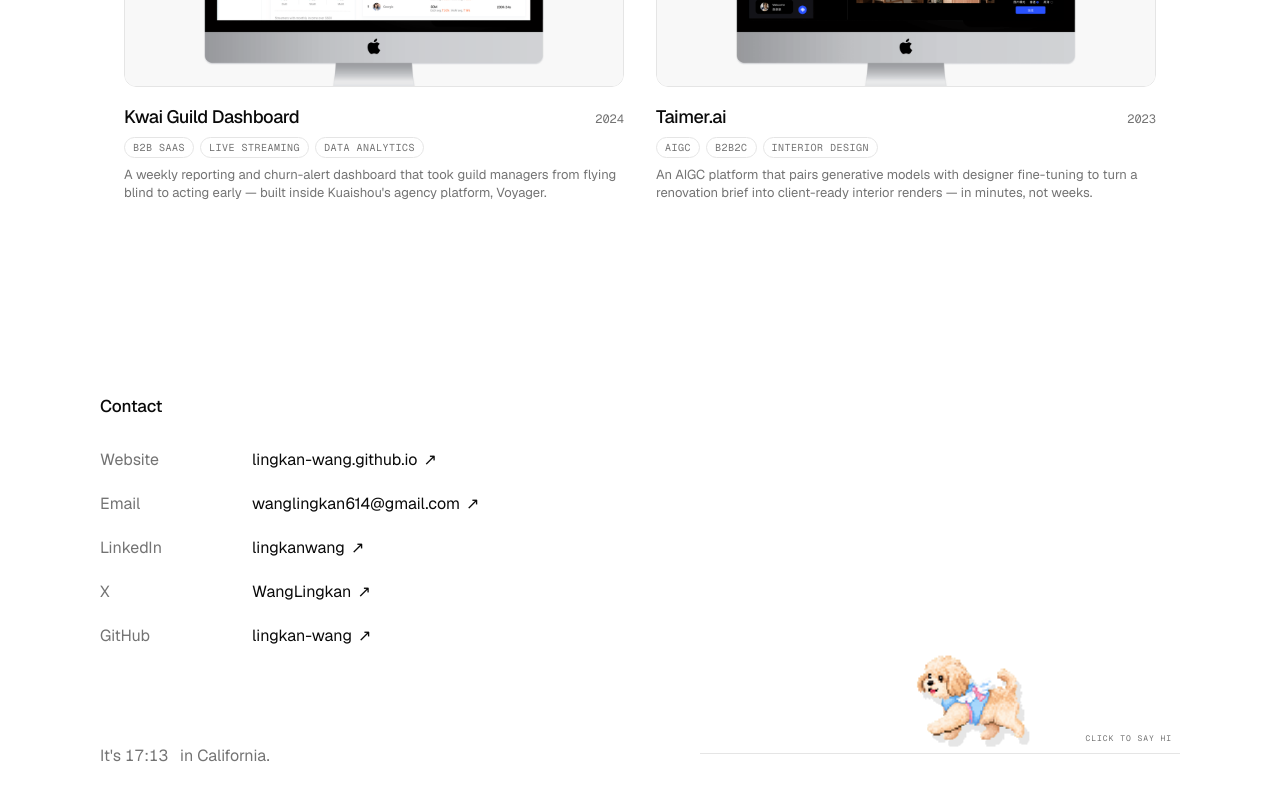
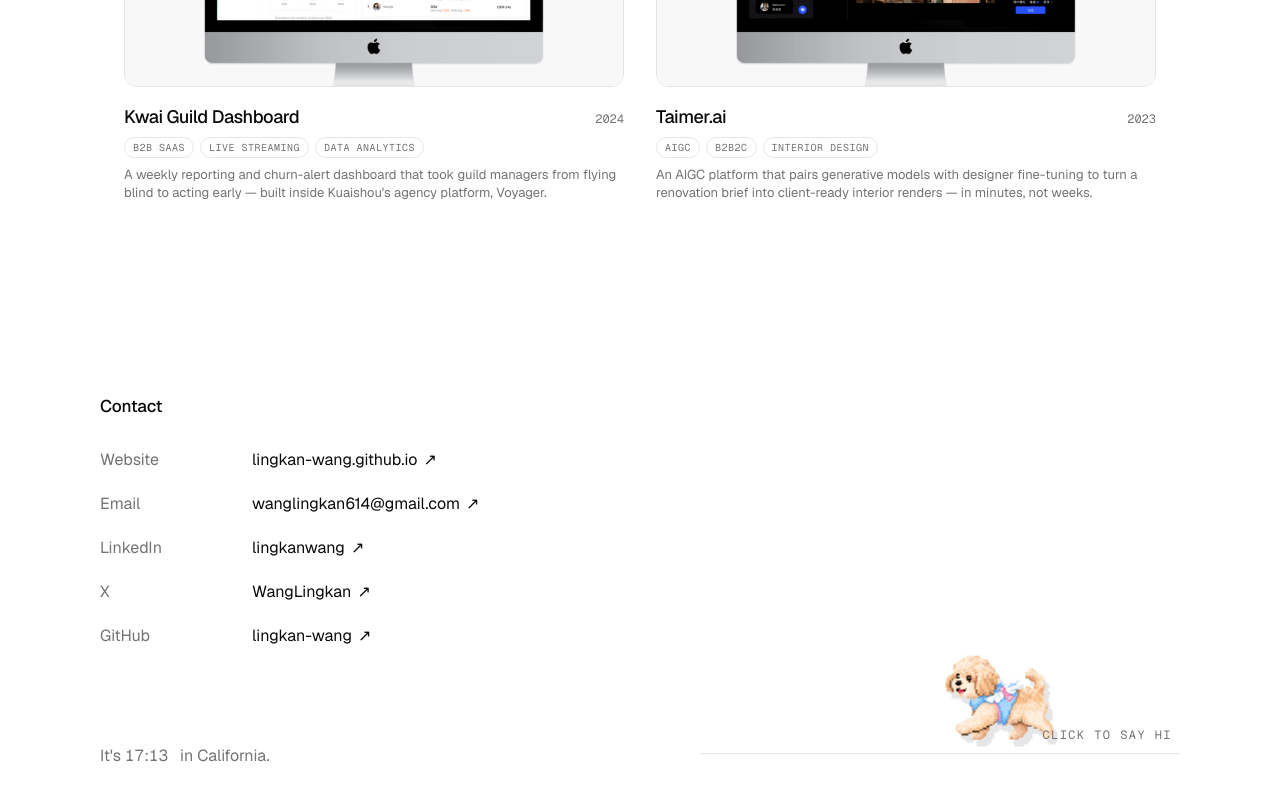
Before and after one commit to lingkan-wang/lingkan-wang.github.io, a Next.js app: page / in a window 1280 px wide. Shown: the part 1807-2607 px from the top of the page. Built offline with nearby package versions, Linux system fonts and the light colour scheme.

Commit message:
Refine footer dog motion and labels

```diff
--- a/components/footer-dog.module.css
+++ b/components/footer-dog.module.css
@@ -66,7 +66,7 @@
   background: var(--color-bg);
   box-shadow: 2px 2px 0 var(--color-fg);
   font-family: var(--font-mono), monospace;
-  font-size: 9px;
+  font-size: 12px;
   letter-spacing: 0.04em;
   line-height: 1;
   opacity: 0;
@@ -89,7 +89,7 @@
   bottom: 9px;
   color: var(--color-muted);
   font-family: var(--font-mono), monospace;
-  font-size: 8px;
+  font-size: 12px;
   letter-spacing: 0.12em;
   text-transform: uppercase;
 }
--- a/components/footer-dog.tsx
+++ b/components/footer-dog.tsx
@@ -114,7 +114,7 @@ export function FooterDog() {
         x: target,
         transition: {
           duration: Math.max(1.5, Math.min(4.8, distance / 74)),
-          ease: "linear",
+          ease: "easeInOut",
         },
       });
 
```
